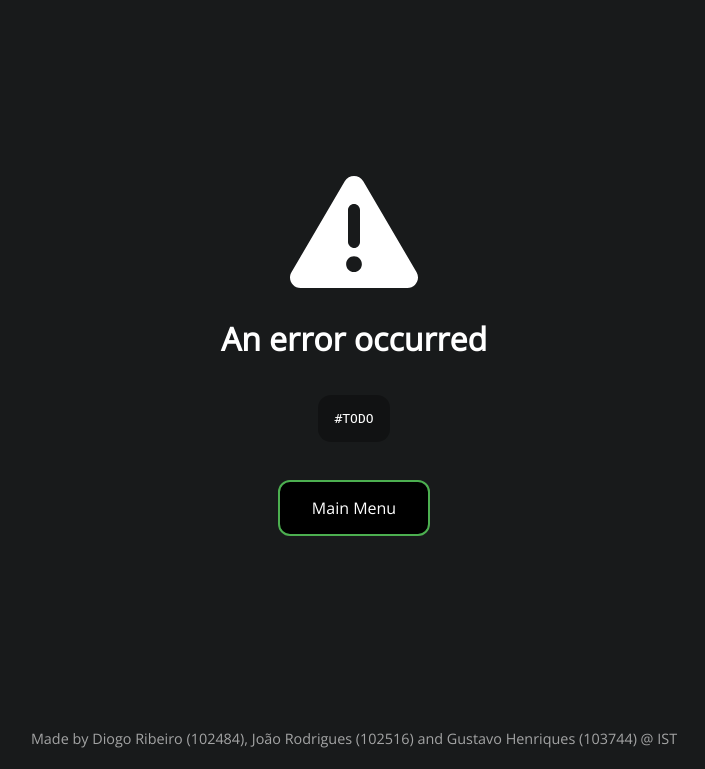
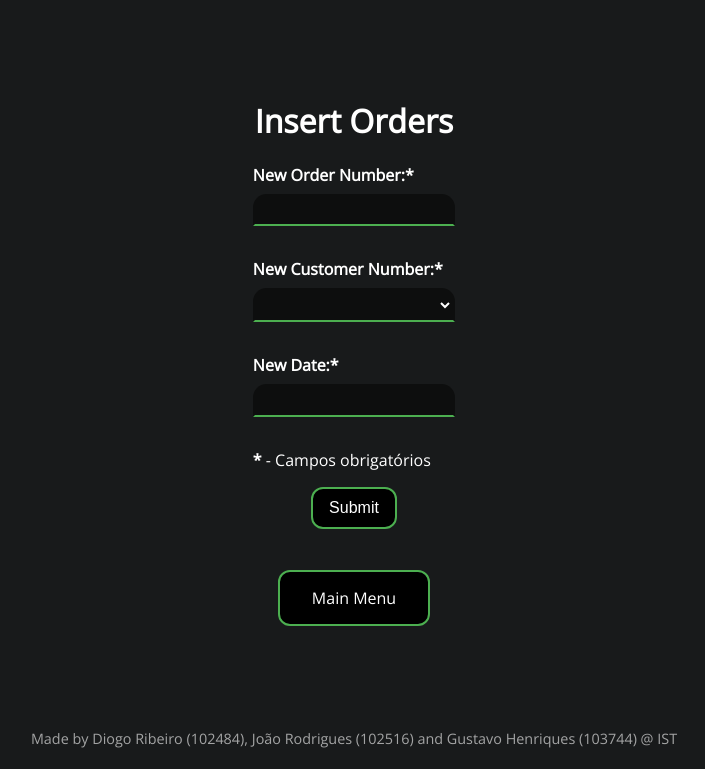
Before and after one commit to joaopr03/db_project, a Flask app: page /orders/insert in a window 1280 px wide. Shown: the top 769 px of the page, without its empty margins (286-991 px from the left). Run offline with Flask 3, Linux system fonts and the light colour scheme; data that the repository does not hold is empty; some libraries are stand-ins or nearby versions.

Commit message:
Add files via upload

```diff
--- a/app/app.py
+++ b/app/app.py
@@ -64,17 +64,17 @@ def ask_customer():
             title="Insert Customer",
             fields=(
                 {
-                    "label": "New Customer Number:",
+                    "label": "New Customer Number:*",
                     "name": "cust_no",
                     "required": True,
                 },
                 {
-                    "label": "New Customer Name:",
+                    "label": "New Customer Name:*",
                     "name": "name",
                     "required": True,
                 },
                 {
-                    "label": "New Customer Email:",
+                    "label": "New Customer Email:*",
                     "name": "email",
                     "required": True,
                 },
@@ -99,7 +99,9 @@ def insert_customer():
     try:
         if not request.form["cust_no"]:
             raise Exception("Customer Number is required.")
-        if not request.form["cust_no"].isdigit():
+        try:
+            int(request.form["cust_no"])
+        except Exception as e:
             raise Exception("Customer Number must be integer.")
         if not request.form["name"]:
             raise Exception("Name is required.")
@@ -162,6 +164,13 @@ def list_customer():
                     {
                         "className": "remove",
                         "link": lambda record: url_for(
+                            "list_customer_pending", cust=record[0]
+                        ),
+                        "name": "Orders",
+                    },
+                    {
+                        "className": "remove",
+                        "link": lambda record: url_for(
                             "confirm_delete_customer", customer=record[0]
                         ),
                         "name": "Remove",
@@ -218,6 +227,57 @@ def delete_customer():
         return render_template("error_page.html", error=e)
 
 
+@app.route("/customer/<string:cust>/orders")
+def list_customer_pending(cust):
+    try:
+        with pool.connection() as conn:
+            with conn.cursor(row_factory=namedtuple_row) as cur:
+                cur.execute(
+                    """
+                    SELECT order_no, date FROM orders
+                    WHERE cust_no=%(cust_no)s AND order_no NOT IN(
+                        SELECT order_no FROM pay WHERE cust_no=%(cust_no)s
+                    )
+                    ORDER BY date;
+                    """,
+                    {"cust_no": cust},
+                )
+                cursor = cur.fetchall()
+            cur.close()
+        conn.close
+
+        colnames = ("order_no", "date")
+        return render_template(
+                "query.html",
+                cursor=cursor,
+                colnames=colnames,
+                title=f"Orders to pay from Customer '{cust}'",
+                row_actions=(
+                    {
+                        "className": "remove",
+                        "link": lambda record: url_for(
+                            "confirm_pay", orders=record[0], customer=cust
+                        ),
+                        "name": "Pay",
+                    },
+                ),
+            )
+    except Exception as e:
+        return render_template("error_page.html", error=e)
+
+@app.route("/customer/<string:customer>/<string:orders>/pay", methods=["GET"])
+def confirm_pay(orders, customer):
+    try:
+        return render_template(
+            "confirm_delete.html",
+            action_url=url_for("pay"),
+            title=f"Pay '{orders}'?",
+            data={"order_no": orders, "cust_no": customer},
+        )
+    except Exception as e:
+        return render_template("error_page.html", error=e)
+
+
 
 
 @app.route("/product/insert", methods=["GET"])
@@ -229,12 +289,12 @@ def ask_product():
             title="Insert Product",
             fields=(
                 {
-                    "label": "New Product SKU:",
+                    "label": "New Product SKU:*",
                     "name": "sku",
                     "required": True,
                 },
                 {
-                    "label": "New Product Name:",
+                    "label": "New Product Name:*",
                     "name": "name",
                     "required": True,
                 },
@@ -244,7 +304,7 @@ def ask_product():
                     "required": False,
                 },
                 {
-                    "label": "New Product Price:",
+                    "label": "New Product Price:*",
                     "name": "price",
                     "required": True,
                 },
@@ -262,6 +322,20 @@ def ask_product():
 @app.route("/product/insert", methods=["POST"])
 def insert_product():
     try:
+        if not request.form["sku"]:
+            raise Exception("SKU is required.")
+        if not request.form["name"]:
+            raise Exception("Name is required.")
+        if not request.form["price"]:
+            raise Exception("Price is required.")
+        try:
+            float(request.form["price"])
+        except Exception as e:
+            raise Exception("Price must be numeric.")
+        if request.form["ean"]:
+            if not request.form["ean"].isdigit() or len(request.form["ean"]) > 13:
+                raise Exception("EAN must be numeric and less than 13 digits.")
+
         with pool.connection() as conn:
             with conn.cursor(row_factory=namedtuple_row) as cur:
                 queries = """
@@ -358,7 +432,7 @@ def ask_change_product(product):
                     "required": False,
                 },
                 {
-                    "label": "New Product Price:",
+                    "label": "New Product Price:*",
                     "name": "price",
                     "required": True,
                 },
@@ -371,6 +445,13 @@ def ask_change_product(product):
 @app.route("/product/change", methods=["POST"])
 def change_product():
     try:
+        if not request.form["price"]:
+            raise Exception("Price is required.")
+        try:
+            float(request.form["price"])
+        except Exception as e:
+            raise Exception("Price must be numeric.")
+
         with pool.connection() as conn:
             with conn.cursor(row_factory=namedtuple_row) as cur:
                 queries = """
@@ -385,7 +466,8 @@ def change_product():
                         cur.execute(
                             query + ';',
                             {"price": request.form["price"],
-                            "description": request.form["description"]},
+                            "description": request.form["description"],
+                            "sku": request.form["sku"],},
                         )
                 conn.commit()
             cur.close()
@@ -467,7 +549,7 @@ def ask_supplier():
                 title="Insert Supplier",
                 fields=(
                     {
-                        "label": "New Supplier TIN:",
+                        "label": "New Supplier TIN:*",
                         "name": "tin",
                         "required": True,
                     },
@@ -482,7 +564,7 @@ def ask_supplier():
                         "required": False,
                     },
                     {
-                        "label": "Product SKU:",
+                        "label": "Product SKU:*",
                         "name": "sku",
                         "type": "select",
                         "required": True,
@@ -502,6 +584,11 @@ def ask_supplier():
 @app.route("/supplier/insert", methods=["POST"])
 def insert_supplier():
     try:
+        if not request.form["tin"]:
+            raise Exception("TIN is required.")
+        if not request.form["sku"]:
+            raise Exception("SKU is required.")
+
         with pool.connection() as conn:
             with conn.cursor(row_factory=namedtuple_row) as cur:
                 queries = """
@@ -615,14 +702,141 @@ def delete_supplier():
 
 @app.route("/orders/insert", methods=["GET"])
 def ask_orders():
-    #TODO
-    return render_template("error_page.html", error="#TODO")
+    try:
+        with pool.connection() as conn:
+            with conn.cursor(row_factory=namedtuple_row) as cur:
+                cur.execute(
+                    """
+                    SELECT sku, name, price FROM product ORDER BY name, sku;
+                    """,
+                    {},
+                )
+                cursor = cur.fetchall()
+                cur.execute(
+                    """
+                    SELECT cust_no FROM customer ORDER BY cust_no;
+                    """,
+                    {},
+                )
+                cursor2 = cur.fetchall()
+            cur.close()
+        conn.close
+
+        fields=(
+            {
+                "label": "New Order Number:*",
+                "name": "order_no",
+                "required": True,
+            },
+            {
+                "label": "New Customer Number:*",
+                "name": "cust_no",
+                "required": True,
+                "type": "select",
+                "options": ((record[0], record[0]) for record in cursor2),
+            },
+            {
+                "label": "New Date:*",
+                "name": "date",
+                "required": True,
+            },
+        )
+        for record in cursor:
+            fields += (
+                {
+                    "label": "",
+                    "name": "sku",
+                    "type": "hidden",
+                    "value": record[0],
+                },
+                {
+                    "label": f"{record[1]}, {record[2]}€",
+                    "name": f"{record[0]}",
+                    "required": False,
+                },
+            )
+
+        return render_template(
+                "ask_input.html",
+                action_url=url_for("insert_orders"),
+                title="Insert Orders",
+                fields=fields,
+            )
+    except Exception as e:
+        return render_template("error_page.html", error=e)
 
 
-@app.route("/orders/insert", methods=["POST"])
+@app.route("/orders/insert",  methods=["GET", "POST"])
 def insert_orders():
-    #TODO
-    return render_template("error_page.html", error="#TODO")
+    try:
+        with pool.connection() as conn:
+            with conn.cursor(row_factory=namedtuple_row) as cur:
+                cur.execute(
+                    """
+                    SELECT sku FROM (
+                        SELECT sku, name FROM product ORDER BY name, sku
+                    ) as k;
+                    """,
+                    {},
+                )
+                skus = cur.fetchall()
+
+        if request.method == "POST":
+
+            if not request.form["order_no"]:
+                raise Exception("Order Number is required.")
+            try:
+                int(request.form["order_no"])
+            except Exception as e:
+                raise Exception("Order Number must be integer.")
+            if not request.form["cust_no"]:
+                raise Exception("Customer Number is required.")
+            try:
+                int(request.form["cust_no"])
+            except Exception as e:
+                raise Exception("Customer Number must be integer.")
+            if not request.form["date"]:
+                raise Exception("Date is required.")
+
+            aux = False
+            for sku in skus:
+                qty = request.form[sku[0]]
+                if qty:
+                    try:
+                        int(qty)
+                    except Exception as e:
+                        raise Exception("Quantity must be integer.%s",sku[0])
+                    if int(qty) > 0:
+                        aux = True
+            if not aux:
+                raise Exception("Order must include a product.")
+
+
+            with pool.connection() as conn:
+                with conn.cursor(row_factory=namedtuple_row) as cur:
+                    for sku in skus:
+                        qty = request.form[sku[0]]
+                        if qty:
+                            cur.execute(
+                                """
+                                INSERT INTO contains (order_no, sku, qty) VALUES (%(order_no)s, %(sku)s, %(qty)s);
+                                """,
+                                {"order_no": request.form["order_no"], "sku": sku[0], "qty": qty},
+                            )
+                    cur.execute(
+                            """
+                            INSERT INTO orders (order_no, cust_no, date) VALUES (%(order_no)s, %(cust_no)s, %(date)s);
+                            """,
+                            {"order_no": request.form["order_no"],
+                            "cust_no": request.form["cust_no"],
+                            "date": request.form["date"]},
+                        )
+                    conn.commit()
+                cur.close()
+            conn.close
+            return redirect(url_for("list_orders"))
+    except Exception as e:
+        return render_template("error_page.html", error=e)
 
 
 @app.route("/orders")
@@ -646,15 +860,6 @@ def list_orders():
                 cursor=cursor,
                 colnames=colnames,
                 title="Orders",
-                row_actions=(
-                    {
-                        "className": "remove",
-                        "link": lambda record: url_for(
-                            "confirm_pay", orders=record[0]
-                        ),
-                        "name": "Pay",
-                    },
-                ),
                 page_actions=(
                     {"title": "Insert orders", "link": url_for("ask_orders")},
                 ),
@@ -665,10 +870,26 @@ def list_orders():
 
 
 
-@app.route("/orders/pay")
-def confirm_pay():
-    #TODO
-    return render_template("error_page.html", error="#TODO")
+
+
+@app.route("/customer/pay", methods=["POST"])
+def pay():
+    try:
+        with pool.connection() as conn:
+            with conn.cursor(row_factory=namedtuple_row) as cur:
+                cur.execute(
+                    """
+                    INSERT INTO pay (order_no, cust_no) VALUES (%(order_no)s, %(cust_no)s);
+                    """,
+                    {"order_no": request.form["order_no"],
+                    "cust_no": request.form["cust_no"]},
+                )
+                conn.commit()
+            cur.close()
+        conn.close
+        return redirect(url_for("list_customer"))
+    except Exception as e:
+        return render_template("error_page.html", error=e)
 
 
 @app.route("/pay")
@@ -696,6 +917,31 @@ def list_pay():
     except Exception as e:
         return render_template("error_page.html", error=e)
 
+@app.route("/contains")
+def list_contains():
+    try:
+        with pool.connection() as conn:
+            with conn.cursor(row_factory=namedtuple_row) as cur:
+                cur.execute(
+                    """
+                    SELECT * FROM contains ORDER BY order_no
+                    """,
+                    {},
+                )
+                cursor = cur.fetchall()
+            cur.close()
+        conn.close
+
+        colnames = ("order_no", "cust_no","quantity")
+        return render_template(
+                "query.html",
+                cursor=cursor,
+                colnames=colnames,
+                title="Contains",
+            )
+    except Exception as e:
+        return render_template("error_page.html", error=e)
+
 
 
 
--- a/app/templates/ask_input.html
+++ b/app/templates/ask_input.html
@@ -23,6 +23,9 @@
         {% endif %}
       </div>
     {% endfor %}
+    <p>
+      <b>*</b> - Campos obrigatórios
+    </p>
     <p class="horizontal-center">
       <input type="submit" value="Submit" />
     </p>
--- a/app/templates/index.html
+++ b/app/templates/index.html
@@ -13,7 +13,8 @@
     <a class="button" href="{{ url_for('list_customer') }}">Customer</a>
     <a class="button" href="{{ url_for('list_product') }}">Product</a>
     <a class="button" href="{{ url_for('list_supplier') }}">Supplier</a>
-    <a class="button" href="{{ url_for('list_orders') }}">Orders #TODO</a>
-    <a class="button" href="{{ url_for('list_pay') }}">Pay #TODO</a>
+    <a class="button" href="{{ url_for('list_orders') }}">Orders</a>
+    <a class="button" href="{{ url_for('list_contains') }}">Contains</a>
+    <a class="button" href="{{ url_for('list_pay') }}">Pay</a>
   </div>
 {% endblock %}
```
Also changed, not shown: app/templates/query.html (+14 -1 lines).
